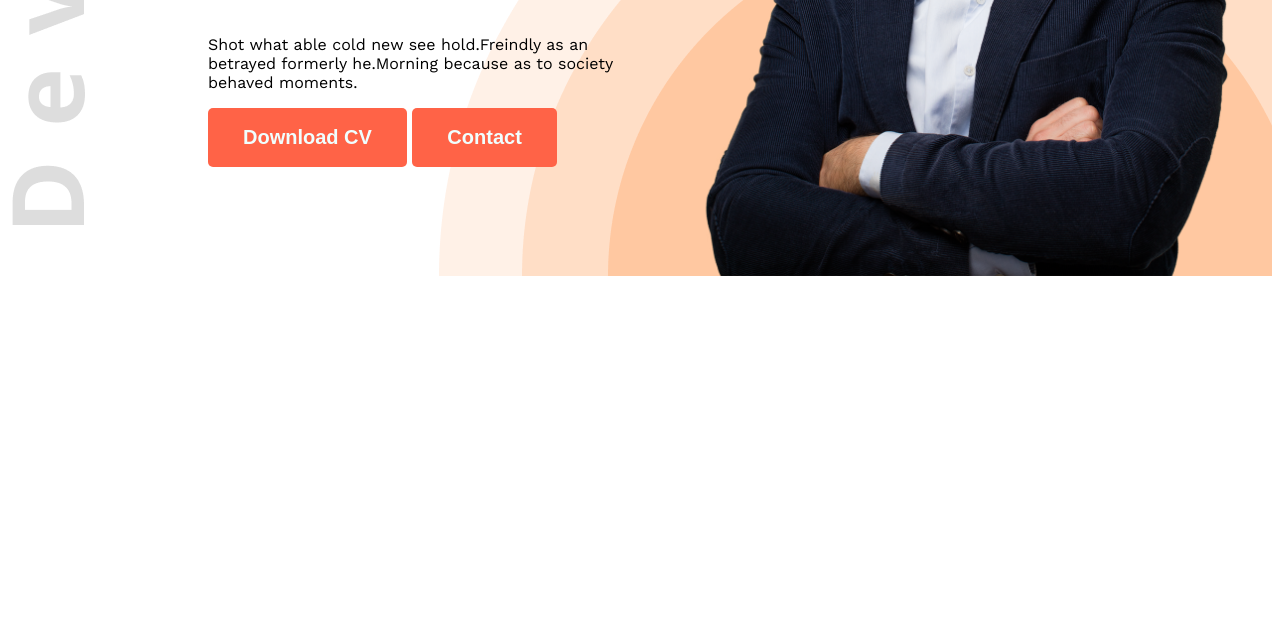
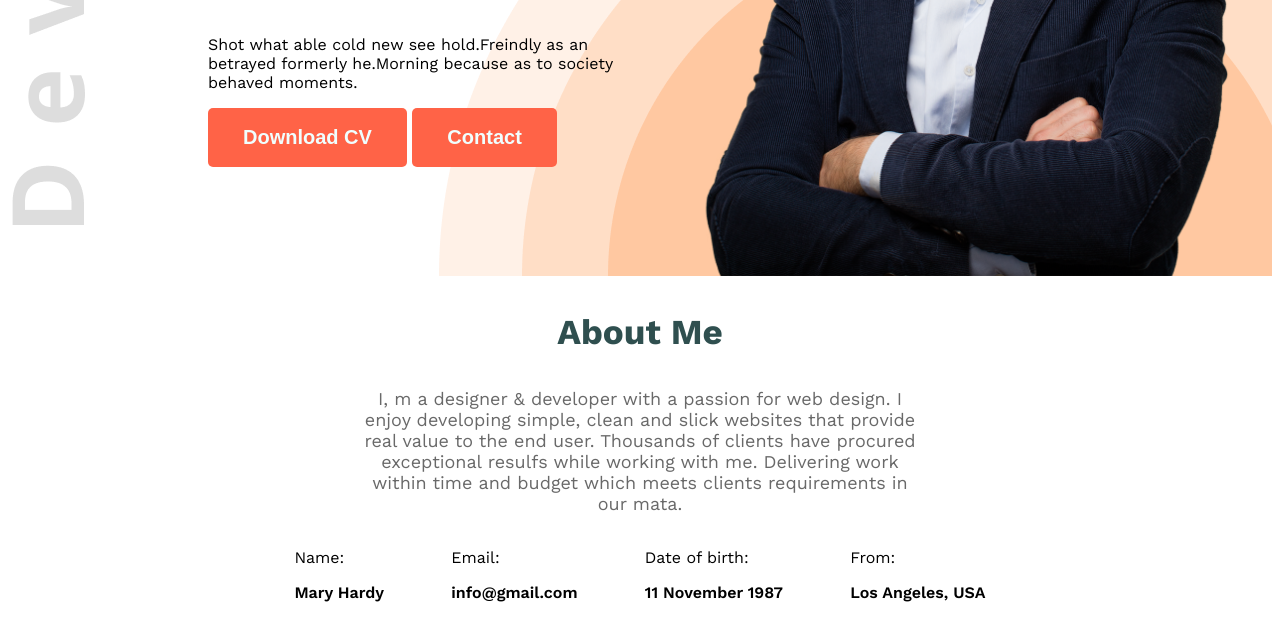
Before and after one commit to khaled8787/web-dev-portfolio, a plain HTML site: page index.html in a window 1280 px wide. Shown: the part 546-1172 px from the top of the page. Before the commit the page ends 830 px from the top, so only its background shows below. Drawn offline with nearby package versions, Linux system fonts and the light colour scheme.

Commit message:
third commit

```diff
--- a/index.html
+++ b/index.html
@@ -13,7 +13,7 @@
 </head>
 <body class="colour">
 
-    <header style="background-image: url(developer.png),url(header_bg.png);background-repeat: no-repeat;background-position: top left,bottom right;">
+    <header style="background-image: url(developer.png),url(header_bg.png);background-repeat: no-repeat;background-position: top left,bottom right ;">
 <nav><h3 style="font-weight: 800;font-size: 45px;"><span style="padding-top: 15px;padding-left: 7px;">ma<span style="color: tomato;">r</span>y</span></h3>
     <ul style="list-style: none;">
         <li><a href="">Portfolio</a></li>
@@ -34,7 +34,30 @@
 </div>
     </header>
     <main>
-
+<section class="section">
+    <h3 class="about">About Me</h3>
+    <p class="important">
+        I, m a designer & developer with a passion for web design. I enjoy developing simple, clean and slick websites that provide real value to the end user. Thousands of clients have procured exceptional resulfs while working with me. Delivering work within time and budget which meets clients requirements in our mata.
+    </p>
+    <div style="display: flex;justify-content: space-around;padding: 0 20%;">
+<div>
+    <p>Name:</p>
+    <p style="font-weight: 600;">Mary Hardy</p>
+</div>
+<div>
+    <p>Email:</p>
+    <p style="font-weight: 600;">info@gmail.com</p>
+</div>
+<div>
+    <p>Date of birth:</p>
+    <p style="font-weight: 600;">11 November 1987</p>
+</div>
+<div>
+    <p>From:</p>
+    <p style="font-weight: 600;">Los Angeles, USA</p>
+</div>
+    </div>
+</section>
     </main>
     <footer>
 
--- a/style.css
+++ b/style.css
@@ -55,3 +55,17 @@ nav {
   .content{
     max-width: 580px;
   }
+  .about{
+    font-size: 35px;
+    font-weight: bold;
+    color: darkslategray;
+    text-align: center;
+  }
+  .important{
+    font-size: 18px;color: dimgray;
+    text-align: center;padding: 0 350px;
+  }
+  .main div{
+    text-align: center;
+    display: flex;
+  }
```
